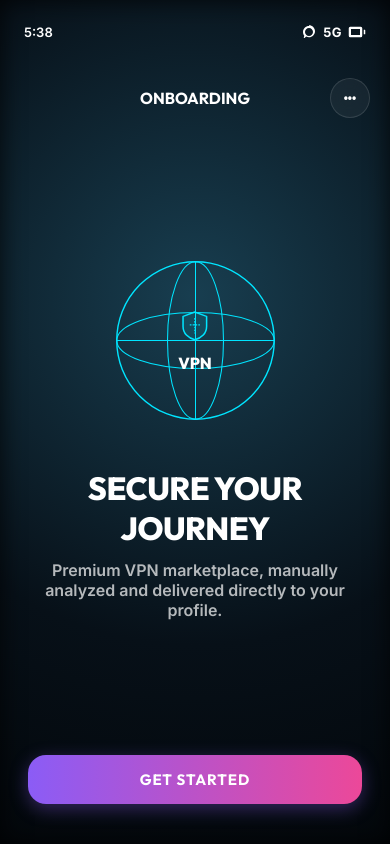
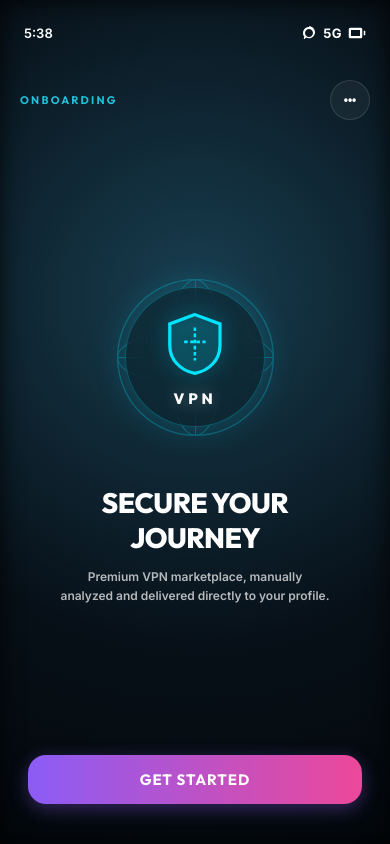
Before and after one commit to rudrodeb029/MyVpn, a React (Vite) app: page / in a window 390 px wide. Built offline with nearby package versions, Linux system fonts and the light colour scheme.

Commit message:
Fix page overflow cut-offs on mobile and define general hidden display CSS utility

```diff
--- a/src/App.jsx
+++ b/src/App.jsx
@@ -73,8 +73,8 @@ const VpnLogo = () => (
 const GlobeShieldLogo = ({ size = 160 }) => (
   <div className="relative flex items-center justify-center animate-slide-in" style={{ width: size, height: size }}>
     {/* Global lines */}
-    <div className="absolute inset-0 rounded-full border border-cyan-500/10">
-      <svg className="w-full h-full opacity-25" viewBox="0 0 100 100">
+    <div className="absolute inset-0 rounded-full border-cyan-dim" style={{ opacity: 0.25 }}>
+      <svg className="w-full h-full" viewBox="0 0 100 100">
         <circle cx="50" cy="50" r="45" fill="none" stroke="#00E5FF" strokeWidth="0.8"/>
         <ellipse cx="50" cy="50" rx="45" ry="16" fill="none" stroke="#00E5FF" strokeWidth="0.6"/>
         <ellipse cx="50" cy="50" rx="16" ry="45" fill="none" stroke="#00E5FF" strokeWidth="0.6"/>
@@ -83,13 +83,13 @@ const GlobeShieldLogo = ({ size = 160 }) => (
       </svg>
     </div>
     {/* Shield */}
-    <div className="absolute w-[80%] h-[80%] rounded-full bg-cyan-950/20 backdrop-blur-xl border border-cyan-500/25 shadow-[0_0_35px_rgba(0,229,255,0.2)] flex flex-col items-center justify-center">
-      <svg viewBox="0 0 100 100" className="w-[52%] h-[52%] drop-shadow-[0_0_10px_rgba(0,229,255,0.5)]" fill="none" xmlns="http://www.w3.org/2000/svg">
+    <div className="absolute shield-container flex flex-col items-center justify-center">
+      <svg viewBox="0 0 100 100" style={{ width: '52%', height: '52%', filter: 'drop-shadow(0 0 10px rgba(0,229,255,0.5))' }} fill="none" xmlns="http://www.w3.org/2000/svg">
         <path d="M50 12L15 25V55C15 75 30 90 50 94C70 90 85 75 85 55V25L50 12Z" fill="rgba(0, 229, 255, 0.1)" stroke="#00E5FF" strokeWidth="4.5" />
         <path d="M50 30V76" stroke="#00E5FF" strokeWidth="3.5" strokeDasharray="5 3.5" />
         <path d="M35 50H65" stroke="#00E5FF" strokeWidth="3.5" strokeDasharray="5 3.5" />
       </svg>
-      <span className="font-title text-white font-extrabold text-[15px] tracking-[0.25em] mt-3 drop-shadow-[0_0_8px_rgba(255,255,255,0.3)]">VPN</span>
+      <span className="font-title text-white font-extrabold" style={{ fontSize: '15px', letterSpacing: '0.25em', marginTop: '12px', filter: 'drop-shadow(0 0 8px rgba(255,255,255,0.3))' }}>VPN</span>
     </div>
   </div>
 );
@@ -440,10 +440,10 @@ export default function App() {
 
         {/* ONBOARDING VIEW */}
         {screen === 'onboarding' && (
-          <div className="screen-wrapper justify-between h-full py-6 px-5">
+          <div className="screen-wrapper justify-between py-6 px-5">
             <div className="flex justify-between items-center mt-2">
               <button className="nav-btn hidden"><ArrowLeft className="w-5 h-5" /></button>
-              <div className="font-title text-[11px] font-bold uppercase tracking-[0.2em] text-cyan-400/90">ONBOARDING</div>
+              <div className="font-title font-bold uppercase" style={{ fontSize: '11px', letterSpacing: '0.2em', color: 'rgba(34, 211, 238, 0.9)' }}>ONBOARDING</div>
               <button className="nav-btn"><span className="text-xs font-bold">•••</span></button>
             </div>
 
@@ -451,10 +451,10 @@ export default function App() {
               <GlobeShieldLogo size={175} />
 
               <div className="text-center px-4">
-                <h1 className="font-title text-[28px] font-extrabold tracking-tight text-white mb-3">
+                <h1 className="font-title font-extrabold tracking-tight text-white mb-3" style={{ fontSize: '28px' }}>
                   SECURE YOUR <br />JOURNEY
                 </h1>
-                <p className="text-[12px] leading-relaxed text-slate-400 font-semibold max-w-[270px] mx-auto">
+                <p className="text-slate-400 font-semibold mx-auto" style={{ fontSize: '12px', lineHeight: '1.625', maxWidth: '270px' }}>
                   Premium VPN marketplace, manually analyzed and delivered directly to your profile.
                 </p>
               </div>
@@ -470,20 +470,20 @@ export default function App() {
 
         {/* SIGN IN VIEW */}
         {screen === 'signin' && (
-          <div className="screen-wrapper h-full py-6 px-5 flex flex-col justify-between">
+          <div className="screen-wrapper py-6 px-5 flex flex-col justify-between">
             <div>
               <div className="flex justify-between items-center mt-2 mb-8">
                 <button onClick={() => navigateTo('onboarding')} className="nav-btn">
                   <ArrowLeft className="w-5 h-5" />
                 </button>
-                <div className="font-title text-[11px] font-bold uppercase tracking-[0.2em] text-cyan-400/90">SIGN IN</div>
+                <div className="font-title font-bold uppercase" style={{ fontSize: '11px', letterSpacing: '0.2em', color: 'rgba(34, 211, 238, 0.9)' }}>SIGN IN</div>
                 <button className="nav-btn"><span className="text-xs font-bold">•••</span></button>
               </div>
 
               <div className="flex flex-col items-center mb-8">
                 <GlobeShieldLogo size={90} />
                 <h2 className="font-title text-2xl font-bold mt-4 text-white">Welcome Back</h2>
-                <p className="text-xs text-slate-400 mt-1-5 text-center px-6 leading-relaxed font-medium">
+                <p className="text-xs text-slate-400 mt-1-5 text-center px-6 font-medium" style={{ lineHeight: '1.625' }}>
                   Sign in to access your secure marketplace & wallet.
                 </p>
               </div>
@@ -529,7 +529,7 @@ export default function App() {
                   </button>
                 </div>
 
-                <div className="flex justify-between items-center text-[12px] px-1 mt-1">
+                <div className="flex justify-between items-center px-1 mt-1" style={{ fontSize: '12px' }}>
                   <label className="checkbox-container">
                     <input
                       type="checkbox"
@@ -538,7 +538,7 @@ export default function App() {
                       className="hidden"
                     />
                     <div className="checkbox-custom">
-                      {agreeTerms && <Check className="w-3.5 h-3.5 text-white" />}
+                      {agreeTerms && <Check style={{ width: '14px', height: '14px' }} className="text-white" />}
                     </div>
                     <span className="font-medium text-slate-400">[Terms & Privacy Policy]</span>
                   </label>
@@ -560,20 +560,20 @@ export default function App() {
 
         {/* SIGN UP VIEW */}
         {screen === 'signup' && (
-          <div className="screen-wrapper h-full py-6 px-5 flex flex-col justify-between">
+          <div className="screen-wrapper py-6 px-5 flex flex-col justify-between">
             <div>
               <div className="flex justify-between items-center mt-2 mb-8">
                 <button onClick={() => navigateTo('signin')} className="nav-btn">
                   <ArrowLeft className="w-5 h-5" />
                 </button>
-                <div className="font-title text-[11px] font-bold uppercase tracking-[0.2em] text-cyan-400/90">SIGN UP</div>
+                <div className="font-title font-bold uppercase" style={{ fontSize: '11px', letterSpacing: '0.2em', color: 'rgba(34, 211, 238, 0.9)' }}>SIGN UP</div>
                 <button className="nav-btn"><span className="text-xs font-bold">•••</span></button>
               </div>
 
               <div className="flex flex-col items-center mb-8">
                 <GlobeShieldLogo size={90} />
                 <h2 className="font-title text-2xl font-bold mt-4 text-white">Create Your Account</h2>
-                <p className="text-xs text-slate-400 mt-1-5 text-center px-6 leading-relaxed font-medium">
+                <p className="text-xs text-slate-400 mt-1-5 text-center px-6 font-medium" style={{ lineHeight: '1.625' }}>
                   Join the premium VPN marketplace.
                 </p>
               </div>
@@ -634,7 +634,7 @@ export default function App() {
 
         {/* MAIN APP VIEWS */}
         {screen === 'app' && (
-          <div className="screen-wrapper h-full flex flex-col justify-between">
+          <div className="screen-wrapper flex flex-col justify-between">
             {/* Nav Header */}
             <div className="nav-header">
               {activeTab === 'addfunds' ? (
--- a/src/index.css
+++ b/src/index.css
@@ -410,10 +410,15 @@ body {
 /* Screen Transitions */
 .screen-wrapper {
   width: 100%;
-  height: 100%;
+  flex: 1;
+  min-height: 0;
   display: flex;
   flex-direction: column;
   animation: slideIn 0.4s cubic-bezier(0.16, 1, 0.3, 1);
+}
+
+.hidden {
+  display: none !important;
 }
 
 @keyframes slideIn {
```
